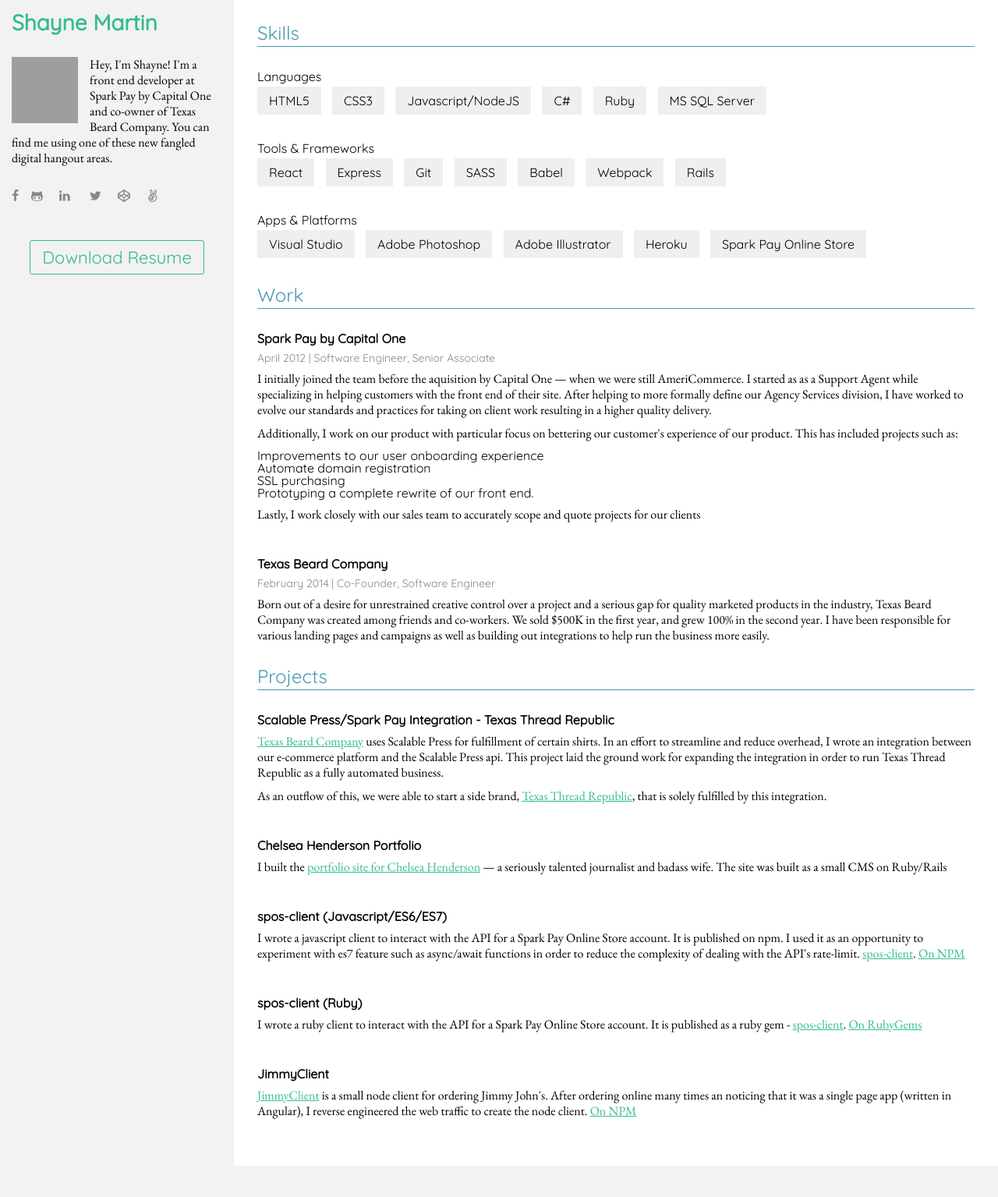
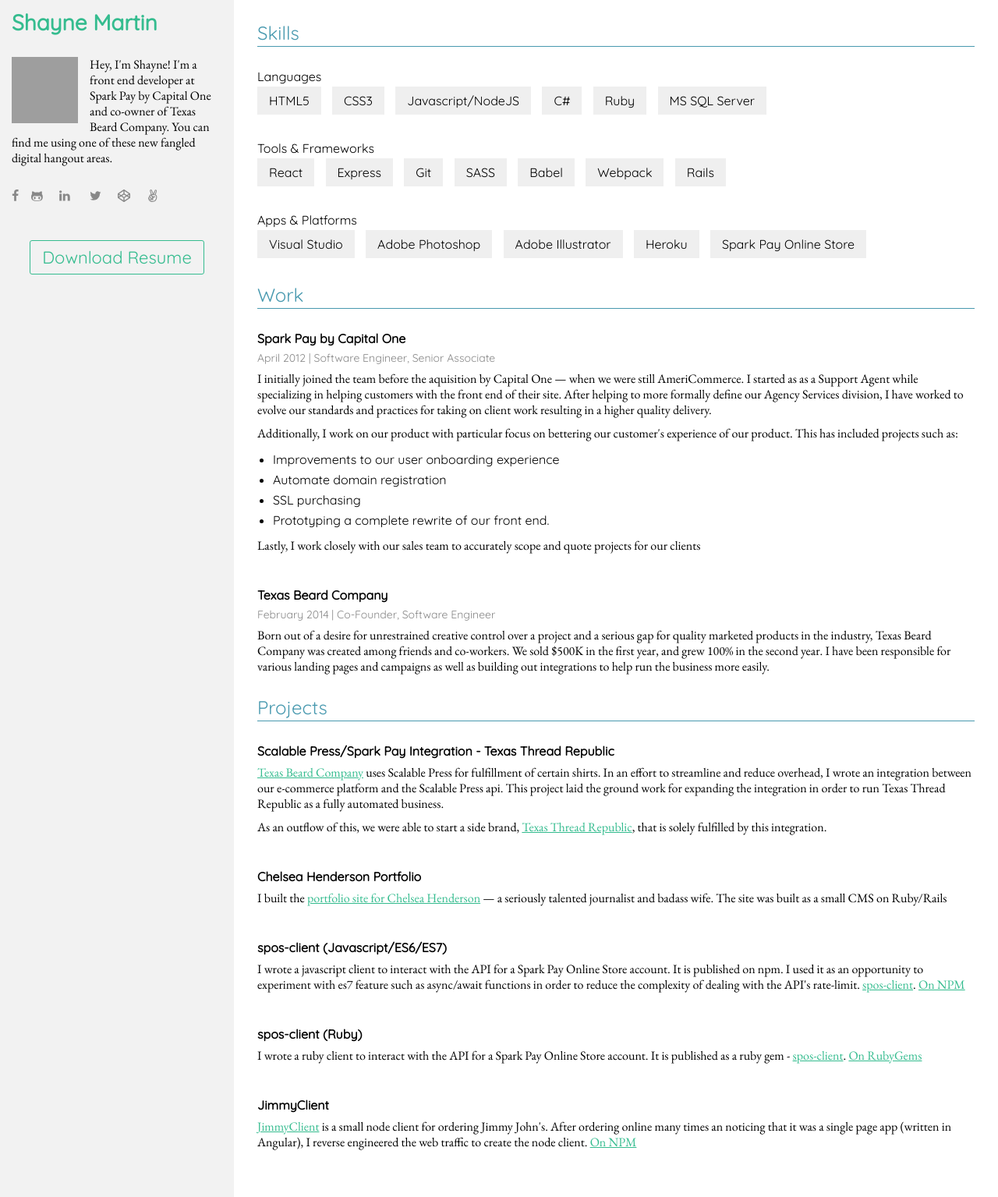
Before and after one commit to shaynemartin91/shaynemartin91.github.io, a Jekyll site: the page index.html, which Jekyll copies as it is, in a window 1280 px wide. Shown: the whole page at 78% size. Built offline with Jekyll 4.4.1, drawn with Linux system fonts in a browser that asks for light colours; nearby versions of some CDN libraries; before the commit the page ends 1495 px from its top, so only the background shows below that; grey boxes are pictures that could not be loaded.

Commit message:
update default list styles

```diff
--- a/css/style.css
+++ b/css/style.css
@@ -19,6 +19,15 @@
 p {
   font-family: 'EB Garamond', serif;
   line-height: 1.25em;
+}
+
+ul {
+    list-style: initial;
+    margin-left: 20px;
+}
+
+ul li {
+    padding: 5px 0px;
 }
 
 .clearfix:after {
```
